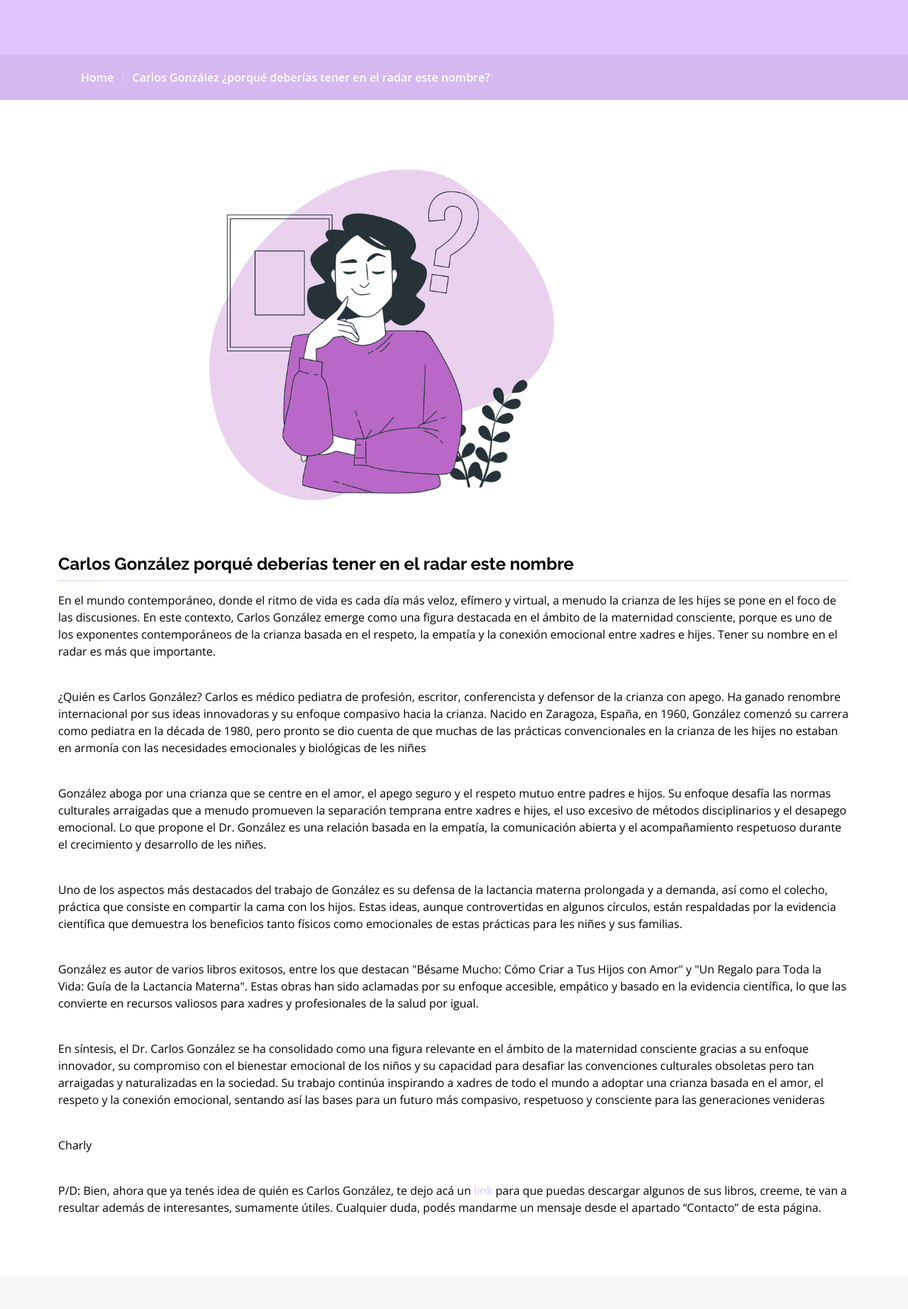
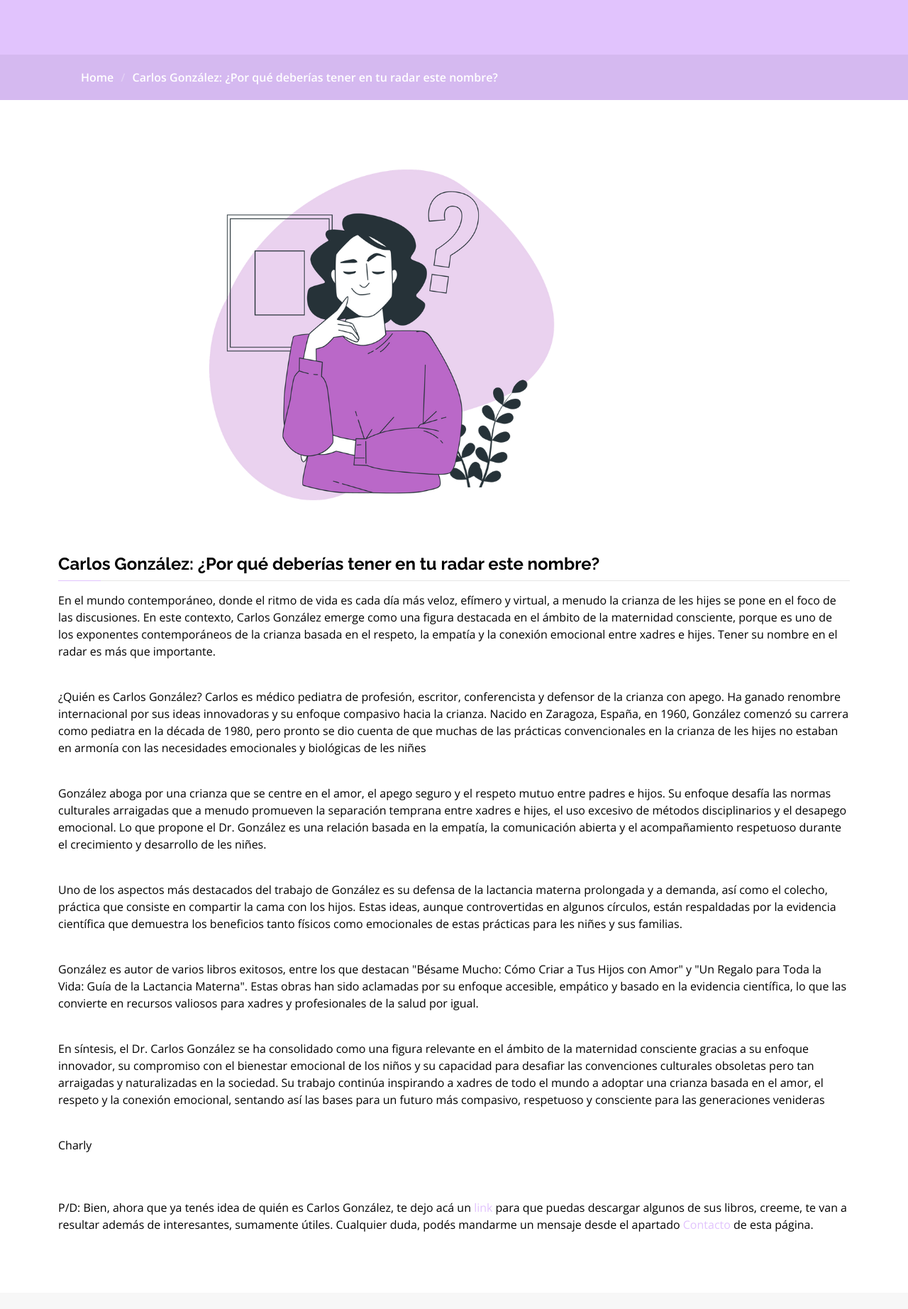
Before and after one commit to carlapomarico/maternidad.consciente, a plain HTML site: page blog1.html in a window 1280 px wide. Shown: the part 238-2083 px from the top of the page at 71% size. Drawn offline with nearby package versions, Linux system fonts and the light colour scheme; a web font is replaced by a local one.

Commit message:
cambios blogs

```diff
--- a/blog1.html
+++ b/blog1.html
@@ -79,7 +79,7 @@
         <div class="container">
           <ol>
             <li><a href="index.html">Home</a></li>
-            <li class="current">Carlos González ¿porqué deberías tener en el radar este nombre?</li>
+            <li class="current">Carlos González: ¿Por qué deberías tener en tu radar este nombre?</li>
           </ol>
         </div>
       </nav>
@@ -94,15 +94,15 @@
           <div class="col-lg-12">
 
             <img src="assets/img/1..png" class="img-fluid" alt="" >
-            <h3>Carlos González porqué deberías tener en el radar este nombre</h3>
+            <h3>Carlos González: ¿Por qué deberías tener en tu radar este nombre?</h3>
             <p> En el mundo contemporáneo, donde el ritmo de vida es cada día más veloz, efímero y virtual, a menudo la crianza de les hijes se pone en el foco de las discusiones. En este contexto, Carlos González emerge como una figura destacada en el ámbito de la maternidad consciente, porque es uno de los exponentes contemporáneos de la crianza basada en el respeto, la empatía y la conexión emocional entre xadres e hijes. Tener su nombre en el radar es más que importante.</p><br>
             <p>¿Quién es Carlos González? Carlos es médico pediatra de profesión, escritor, conferencista y defensor de la crianza con apego. Ha ganado renombre internacional por sus ideas innovadoras y su enfoque compasivo hacia la crianza. Nacido en Zaragoza, España, en 1960, González comenzó su carrera como pediatra en la década de 1980, pero pronto se dio cuenta de que muchas de las prácticas convencionales en la crianza de les hijes no estaban en armonía con las necesidades emocionales y biológicas de les niñes</p><br>
             <p>González aboga por una crianza que se centre en el amor, el apego seguro y el respeto mutuo entre padres e hijos. Su enfoque desafía las normas culturales arraigadas que a menudo promueven la separación temprana entre xadres e hijes, el uso excesivo de métodos disciplinarios y el desapego emocional. Lo que propone el Dr. González es una relación basada en la empatía, la comunicación abierta y el acompañamiento respetuoso durante el crecimiento y desarrollo de les niñes. </p><br>
             <p>Uno de los aspectos más destacados del trabajo de González es su defensa de la lactancia materna prolongada y a demanda, así como el colecho, práctica que consiste en compartir la cama con los hijos. Estas ideas, aunque controvertidas en algunos círculos, están respaldadas por la evidencia científica que demuestra los beneficios tanto físicos como emocionales de estas prácticas para les niñes y sus familias. </p><br>
             <p>González es autor de varios libros exitosos, entre los que destacan "Bésame Mucho: Cómo Criar a Tus Hijos con Amor" y "Un Regalo para Toda la Vida: Guía de la Lactancia Materna". Estas obras han sido aclamadas por su enfoque accesible, empático y basado en la evidencia científica, lo que las convierte en recursos valiosos para xadres y profesionales de la salud por igual.</p><br>
             <p>En síntesis, el Dr. Carlos González se ha consolidado como una figura relevante en el ámbito de la maternidad consciente gracias a su enfoque innovador, su compromiso con el bienestar emocional de los niños y su capacidad para desafiar las convenciones culturales obsoletas pero tan arraigadas y naturalizadas en la sociedad. Su trabajo continúa inspirando a xadres de todo el mundo a adoptar una crianza basada en el amor, el respeto y la conexión emocional, sentando así las bases para un futuro más compasivo, respetuoso y consciente para las generaciones venideras</p><br>
-            <p>Charly </p><br>
-            <p>P/D: Bien, ahora que ya tenés idea de quién es Carlos González, te dejo acá un <a href="https://drive.google.com/drive/folders/1RFBv1OMxlabTJDpLZi9rCRRDMfctDcDs">link</a> para que puedas descargar algunos de sus libros, creeme, te van a resultar además de interesantes, sumamente útiles. Cualquier duda, podés mandarme un mensaje desde el apartado “Contacto” de esta página.</p><br><br>
+            <p>Charly </p><br><br>
+            <p>P/D: Bien, ahora que ya tenés idea de quién es Carlos González, te dejo acá un <a href="https://drive.google.com/drive/folders/1RFBv1OMxlabTJDpLZi9rCRRDMfctDcDs?usp=sharing">link</a> para que puedas descargar algunos de sus libros, creeme, te van a resultar además de interesantes, sumamente útiles. Cualquier duda, podés mandarme un mensaje desde el apartado <a href="/contact.html">Contacto</a> de esta página.</p><br><br>
 
           </div>
         </div>
```
Also changed, not shown: blog2.html (+2 -2 lines), blog3.html (+2 -2 lines), blog4.html (+1 -0 lines).
